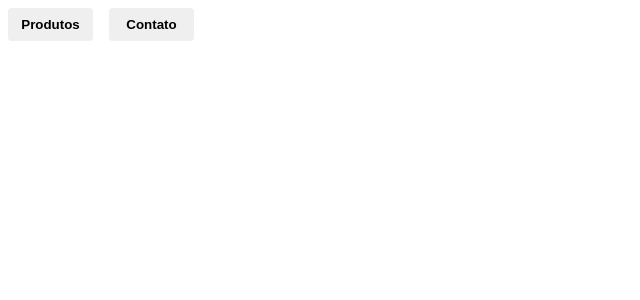
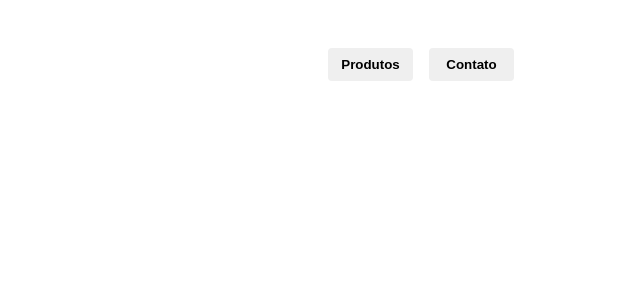
Before and after one commit to joaopedroalb/simple-router-app, a React (Create React App) app: page /produto/1 in a window 1280 px wide. Shown: the top 300 px of the page, without its empty margins (0-640 px from the left). Built offline with nearby package versions, Linux system fonts and the light colour scheme; the HTML template or start-up script is replaced by a standard one.

Commit message:
Create layout component

```diff
--- /dev/null
+++ b/src/components/Layout/index.js
@@ -0,0 +1,16 @@
+import React from 'react'
+import Nav from '../Nav'
+import styles from './style.module.css'
+
+export default function Layout({children}) {
+  return (
+    <div className={styles.container}>
+        <div className={styles.navContainer}>
+          <Nav/>
+        </div>
+        <div className={styles.childrenContainer}>
+            {children}
+        </div>
+    </div>
+  )
+}
--- /dev/null
+++ b/src/components/Layout/style.module.css
@@ -0,0 +1,22 @@
+.container{
+    width: 100%;
+    min-height:100vh;
+    display: flex;
+    flex-direction: column;
+    align-items: flex-start;
+    justify-content: flex-start;
+    gap: 1rem;
+    padding-top: 2.5rem;
+
+}
+
+.navContainer{
+    padding: 0 20rem;
+}
+
+.childrenContainer{
+    padding: 0 20rem;
+    display: flex;
+    flex-direction: column;
+    flex: 1;
+}
--- a/src/global.css
+++ b/src/global.css
@@ -1,5 +1,6 @@
 body {
   margin: 0;
+  padding: 0;
   font-family: -apple-system, BlinkMacSystemFont, 'Segoe UI', 'Roboto', 'Oxygen',
     'Ubuntu', 'Cantarell', 'Fira Sans', 'Droid Sans', 'Helvetica Neue',
     sans-serif;
--- a/src/pages/Contact.js
+++ b/src/pages/Contact.js
@@ -1,15 +1,12 @@
 import styles from '../styles/Contact.module.css'
 import React from 'react'
-import Nav from '../components/Nav'
+import Layout from '../components/Layout'
 
 export default function Contact() {
     const IMAGE_KEYBOARD = "https://cdn.discordapp.com/attachments/469630958811742212/945325244661497906/M25C325A1quina2Bde2Bescrever2Bna2Bdecora25C325A725C325A3o_De2Bvolta2Bao2Bretr25C325B4_11.png"
 
   return (
-    <div className={styles.container}>
-        <div className={styles.navContainer}>
-            <Nav/>
-        </div>
+    <Layout>
         <div className={styles.contactContainer}>
             <img src={IMAGE_KEYBOARD} alt='Keyboard'/>
             <article>
@@ -23,6 +20,6 @@ export default function Contact() {
                 </ul>
             </article>
         </div>
-    </div>
+    </Layout>
   )
 }
--- a/src/pages/Home.js
+++ b/src/pages/Home.js
@@ -1,7 +1,7 @@
 import React, { useEffect, useState } from 'react'
 import { Link } from 'react-router-dom'
 import Card from '../components/Card'
-import Nav from '../components/Nav'
+import Layout from '../components/Layout'
 import styles from '../styles/Home.module.css'
 
 export default function Home() {
@@ -19,11 +19,7 @@ export default function Home() {
   },[])
 
   return (
-    <div className={styles.container}>
-        <div className={styles.navContainer}>
-          <Nav/>
-        </div>
-
+    <Layout>
       <div className={styles.cardContainer}>
         {
           data&&data.map(product=><Link key={product.id} to={`/produto/${product.nome}`} style={{ textDecoration: 'none',color:'#000' }}>
@@ -31,6 +27,6 @@ export default function Home() {
                                   </Link>)
         }
       </div>
-    </div>
+    </Layout>
   )
 }
--- a/src/pages/Product.js
+++ b/src/pages/Product.js
@@ -1,10 +1,10 @@
 import React from 'react'
-import Nav from '../components/Nav'
+import Layout from '../components/Layout'
 
 export default function Product() {
   return (
-    <div>
-      <Nav/>
-    </div>
+    <Layout>
+
+    </Layout>
   )
 }
--- a/src/styles/Contact.module.css
+++ b/src/styles/Contact.module.css
@@ -1,21 +1,4 @@
-.container{
-    width: 100%;
-    display: flex;
-    flex-direction: column;
-    align-items: flex-start;
-    justify-content: flex-start;
-    gap: 1rem;
-    padding-top: 2.5rem;
-
-}
-
-.navContainer{
-    padding: 0 20rem;
-}
-
 .contactContainer{
-    padding-left:20rem;
-    flex: 1;
     display: flex;
     flex-wrap: wrap;
     gap: 3rem;
--- a/src/styles/Home.module.css
+++ b/src/styles/Home.module.css
@@ -1,23 +1,8 @@
-.container{
-    width: 100%;
-    min-height:100vh ;
-    display: flex;
-    flex-direction: column;
-    align-items: flex-start;
-    justify-content: flex-start;
-    gap: 1rem;
-    padding-top: 2.5rem;
-
-}
-
-.navContainer{
-    padding: 0 20rem;
-}
 
 .cardContainer{
-    padding: 0 20rem;
+    width: 100%;
     display: flex;
     flex-wrap: wrap;
     gap: 3rem;
-    justify-content: center;
+    justify-content: flex-start;
 }
```
Lines whose indentation alone changed are shown as unchanged.
